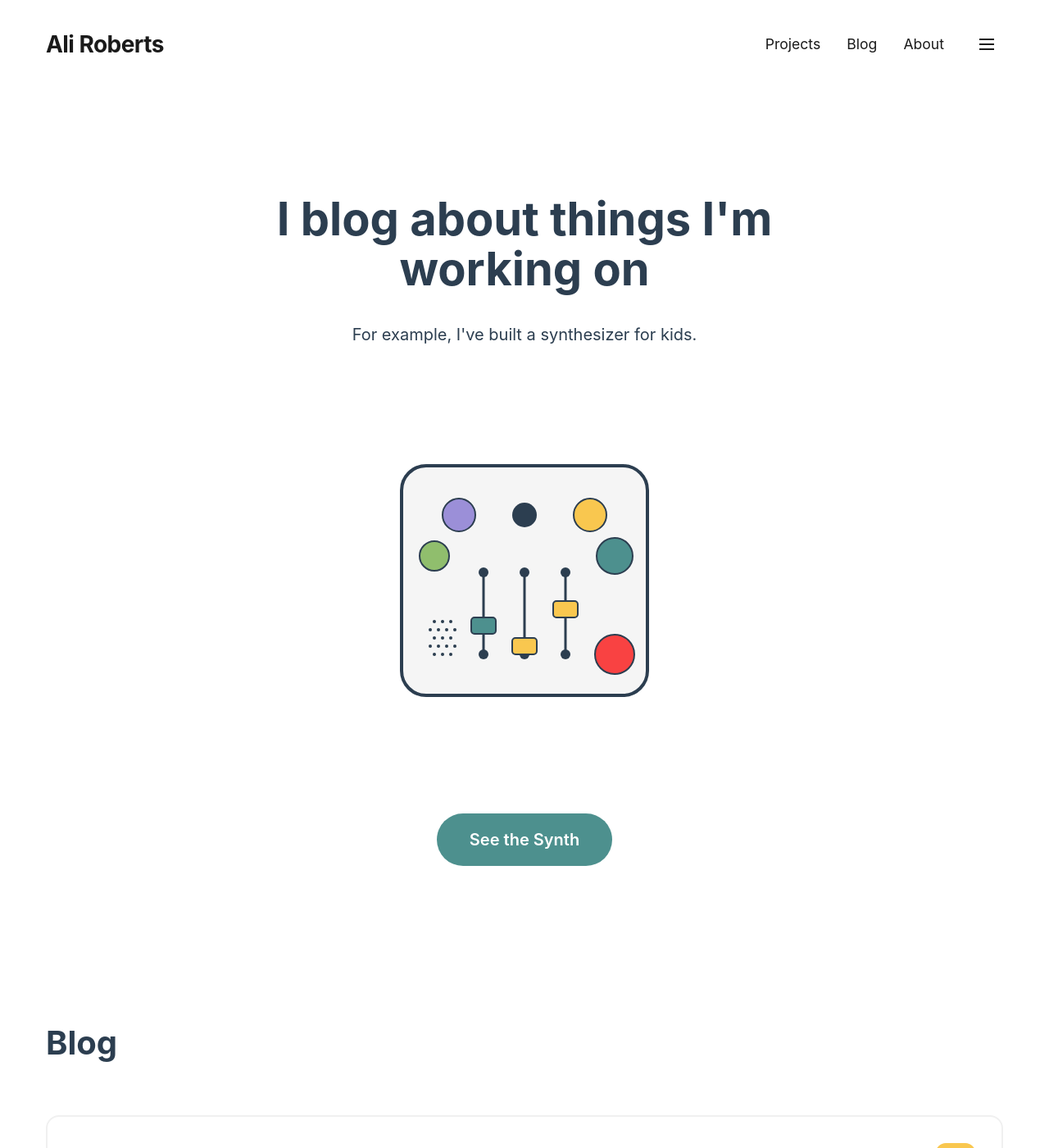
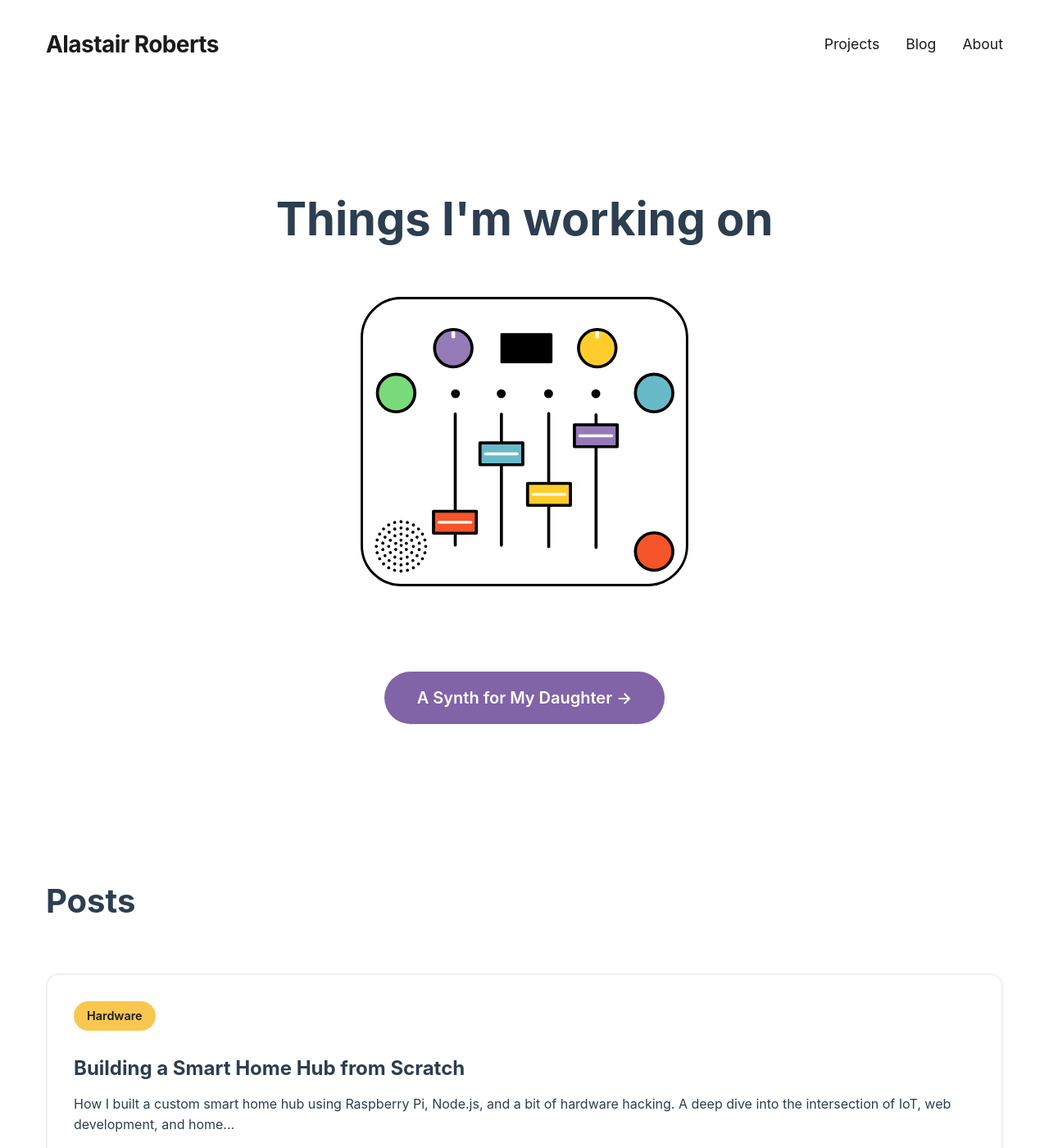
Before and after one commit to aliroberts/aliroberts.github.io, a Jekyll site: the page built from index.html, in a window 1280 px wide and 1400 px high. Shown: the whole window at 82% size. Built offline with Jekyll 4.4.1, drawn with Linux system fonts in a browser that asks for light colours; some of the changed text lies outside the part shown.

Commit message:
Synth illustration to landing page and update styles

```diff
--- a/_layouts/default.html
+++ b/_layouts/default.html
@@ -23,19 +23,12 @@
         <div class="container">
             <nav class="nav">
                 <a href="{{ '/' | relative_url }}" class="nav-logo">
-                    <span class="logo-text">Ali Roberts</span>
+                    <span class="logo-text">Alastair Roberts</span>
                 </a>
                 <ul class="nav-menu">
                     <li><a href="#projects">Projects</a></li>
                     <li><a href="#blog">Blog</a></li>
                     <li><a href="{{ '/about' | relative_url }}">About</a></li>
-                    <li><button class="menu-toggle" aria-label="Menu">
-                        <svg width="24" height="24" viewBox="0 0 24 24" fill="none" stroke="currentColor" stroke-width="2">
-                            <line x1="3" y1="12" x2="21" y2="12"></line>
-                            <line x1="3" y1="6" x2="21" y2="6"></line>
-                            <line x1="3" y1="18" x2="21" y2="18"></line>
-                        </svg>
-                    </button></li>
                 </ul>
             </nav>
         </div>
--- a/assets/css/main.css
+++ b/assets/css/main.css
@@ -4,8 +4,8 @@
 :root {
   /* Color Palette - Inspired by the synthesizer prototype */
   --color-primary: #F8961E;     /* Orange (from knob) */
-  --color-secondary: #845EC2;   /* Purple (from knob) */
-  --color-accent: #4D908E;      /* Cyan (from knob) */
+  --color-secondary: rgb(129,99,168);   /* Purple (from knob) */
+  --color-accent: rgb(90,172,189);      /* Cyan (from knob) */
   --color-neutral: #2c3e50;     /* Dark gray-blue */
   --color-light: #f0f0f0;       /* Light gray */
   --color-white: #ffffff;
@@ -130,9 +130,9 @@ a:hover {
   transition: all 0.2s ease;
 }
 
-.nav-menu a:hover {
+/* .nav-menu a:hover {
   color: var(--color-accent);
-}
+} */
 
 .menu-toggle {
   background: none;
@@ -193,7 +193,7 @@ a:hover {
 .btn-cta {
   display: inline-block;
   padding: 1rem 2.5rem;
-  background: var(--color-accent);
+  background: var(--color-secondary);
   color: var(--color-white);
   font-size: 1.25rem;
   font-weight: 600;
@@ -203,7 +203,8 @@ a:hover {
 }
 
 .btn-cta:hover {
-  background: var(--color-accent);
+  background: var(--color-secondary);
+  color: var(--color-white);
   transform: translateY(-2px);
   box-shadow: 0 4px 12px rgba(77, 144, 142, 0.3);
 }
@@ -307,9 +308,9 @@ a:hover {
   color: var(--color-neutral);
 }
 
-.post-card-title a:hover {
+/* .post-card-title a:hover {
   color: var(--color-accent);
-}
+} */
 
 .post-card-excerpt {
   color: var(--color-neutral);
--- a/index.html
+++ b/index.html
@@ -5,18 +5,18 @@ title: Home
 
 <section class="hero">
   <div class="container">
-    <h1 class="hero-title">I blog about things I'm working on</h1>
-    <p class="hero-subtitle">For example, I've built a synthesizer for kids.</p>
+    <h1 class="hero-title">Things I'm working on</h1>
+    <!-- <p class="hero-subtitle">A synth for my daughter</p> -->
     <div class="synth-illustration">
       {% include synth.svg %}
     </div>
-    <a href="#synth-project" class="btn-cta">See the Synth</a>
+    <a href="#synth-project" class="btn-cta">A Synth for My Daughter →</a>
   </div>
 </section>
 
 <section class="posts" id="blog">
   <div class="container">
-    <h2>Blog</h2>
+    <h2>Posts</h2>
     <div class="posts-grid">
       {% for post in site.posts limit:6 %}
       <article class="post-card">
@@ -24,31 +24,12 @@ title: Home
           {% if post.category %}
           <span class="post-badge post-badge-{{ post.category | downcase }}">{{ post.category }}</span>
           {% endif %}
-          <div class="post-icon post-icon-{{ post.category | downcase }}">
-            {% if post.category == 'Hardware' %}
-            <svg width="24" height="24" viewBox="0 0 24 24" fill="none" stroke="currentColor" stroke-width="2">
-              <rect x="4" y="4" width="16" height="16" rx="2"></rect>
-              <line x1="8" y1="12" x2="16" y2="12"></line>
-              <line x1="12" y1="8" x2="12" y2="16"></line>
-            </svg>
-            {% elsif post.category == 'Software' %}
-            <svg width="24" height="24" viewBox="0 0 24 24" fill="none" stroke="currentColor" stroke-width="2">
-              <polyline points="16 18 22 12 16 6"></polyline>
-              <polyline points="8 6 2 12 8 18"></polyline>
-            </svg>
-            {% else %}
-            <svg width="24" height="24" viewBox="0 0 24 24" fill="none" stroke="currentColor" stroke-width="2">
-              <path d="M12 2L2 7l10 5 10-5-10-5z"></path>
-              <path d="M2 17l10 5 10-5M2 12l10 5 10-5"></path>
-            </svg>
-            {% endif %}
-          </div>
         </div>
         <h3 class="post-card-title">
           <a href="{{ post.url | relative_url }}">{{ post.title }}</a>
         </h3>
         <p class="post-card-excerpt">
-          {{ post.excerpt | strip_html | truncatewords: 15 }}
+          {{ post.excerpt | strip_html | truncatewords: 30 }}
         </p>
       </article>
       {% endfor %}
```
Also changed, not shown: _includes/synth.svg, 1 other file.
